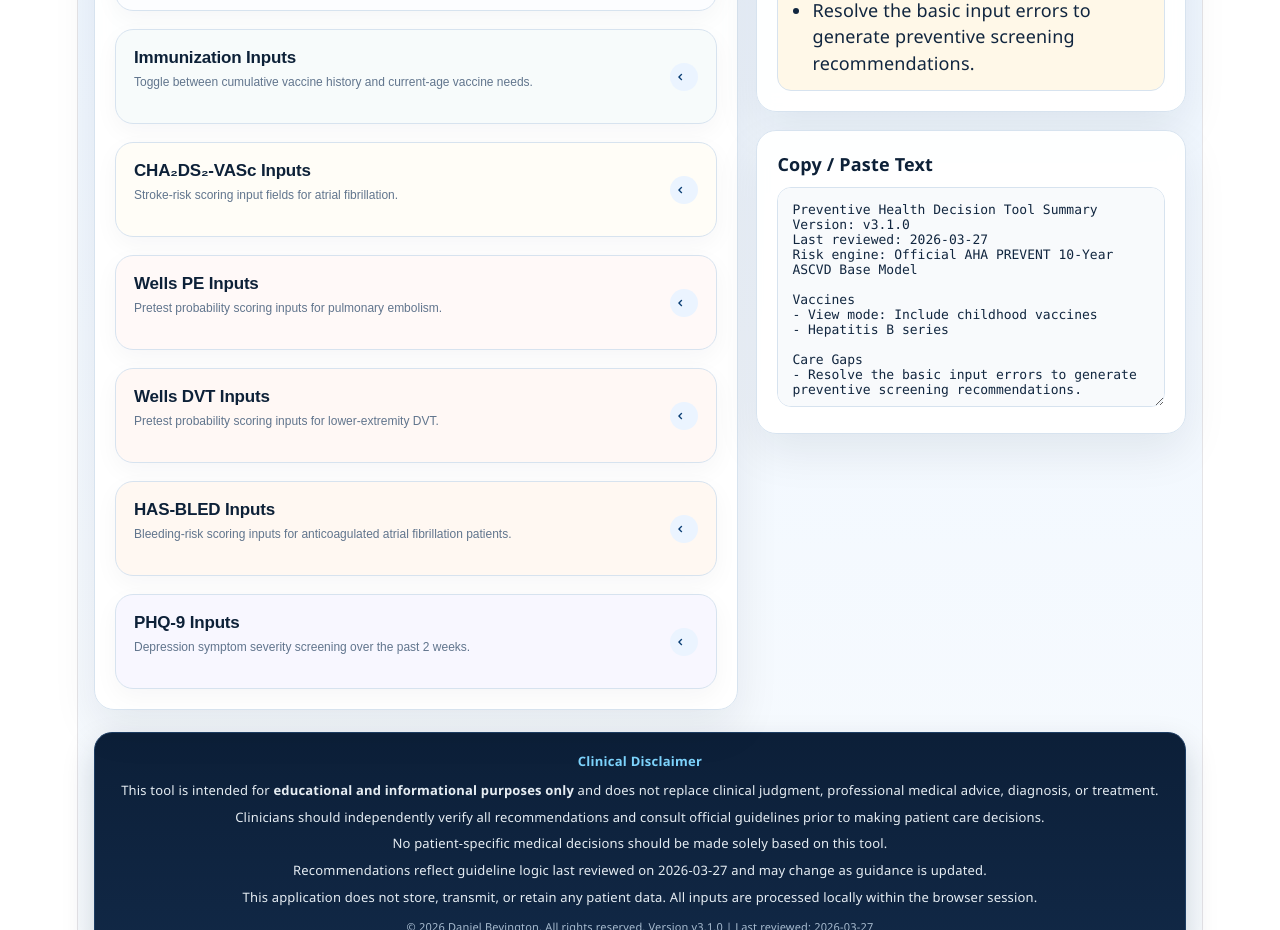
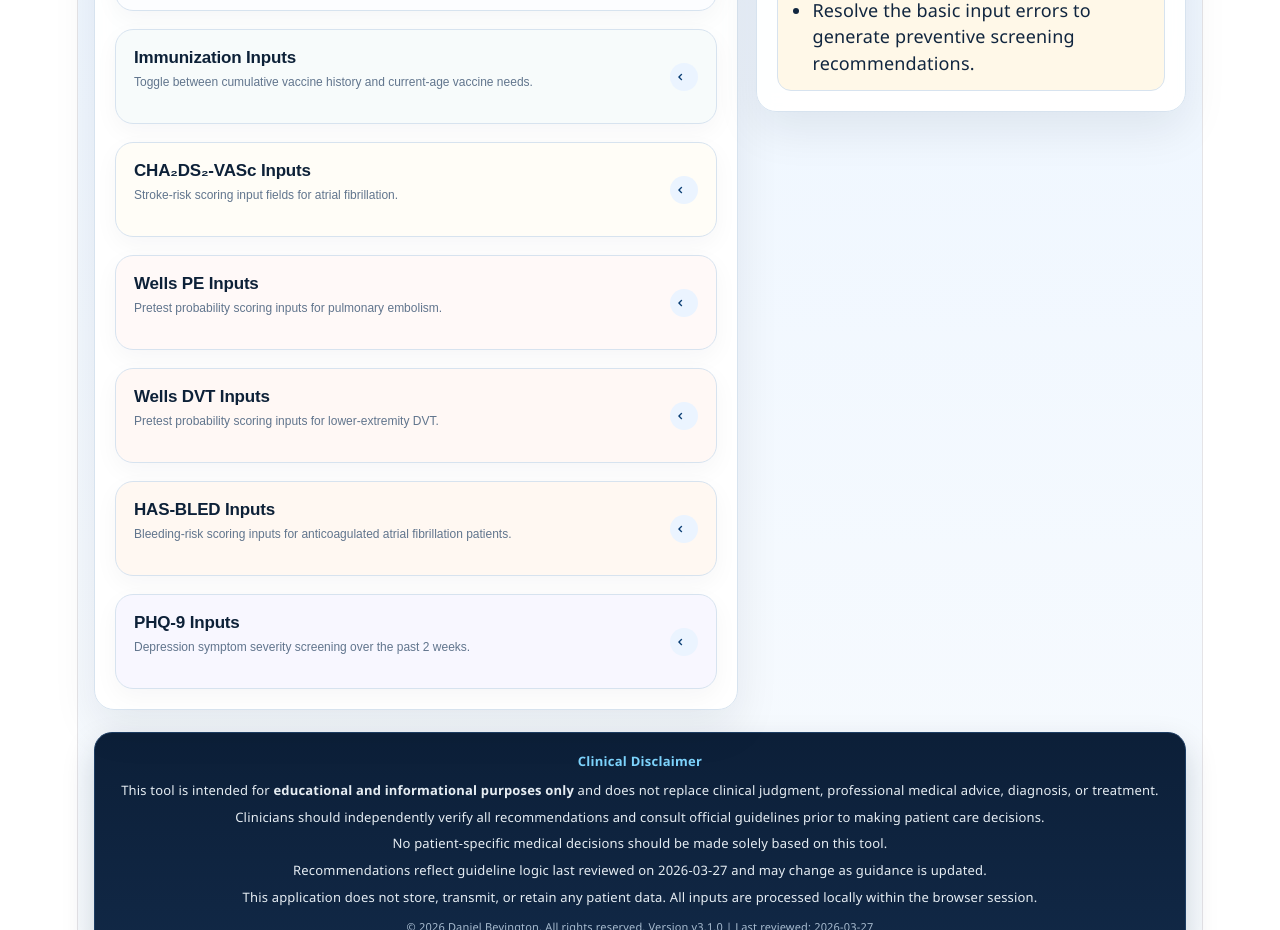
Before and after one commit to danbevington/preventive-health-tool, a React (Vite) app: page / in a window 1280 px wide. Shown: the part 980-1910 px from the top of the page. Built offline with nearby package versions, Linux system fonts and the light colour scheme.

Commit message:
Copy/paste box removed

```diff
--- a/src/App.jsx
+++ b/src/App.jsx
@@ -2436,28 +2436,6 @@ export default function App() {
                   )}
               </div>
             </div>
-
-            <div className="no-print" style={{ ...cardStyle(), textAlign: "left" }}>
-              <div style={{ fontSize: "18px", fontWeight: 900, color: COLORS.heading, marginBottom: "10px" }}>
-                Copy / Paste Text
-              </div>
-              <textarea
-                readOnly
-                value={copyText}
-                style={{
-                  width: "100%",
-                  minHeight: "220px",
-                  padding: "14px",
-                  borderRadius: "14px",
-                  border: `1px solid ${COLORS.border}`,
-                  boxSizing: "border-box",
-                  fontFamily: 'ui-monospace, SFMono-Regular, Menlo, Consolas, monospace',
-                  fontSize: "13px",
-                  background: "#f8fafc",
-                  color: COLORS.text,
-                }}
-              />
-            </div>
           </div>
         </div>
 
```
